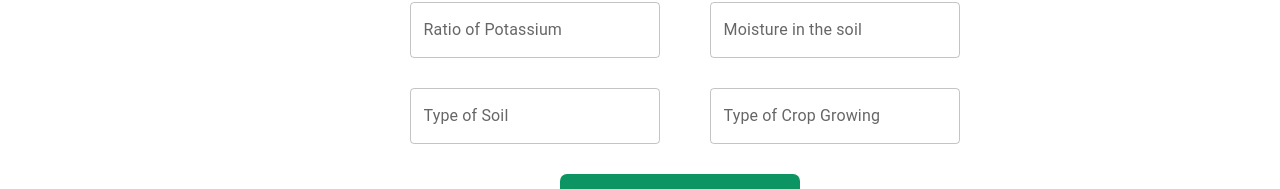
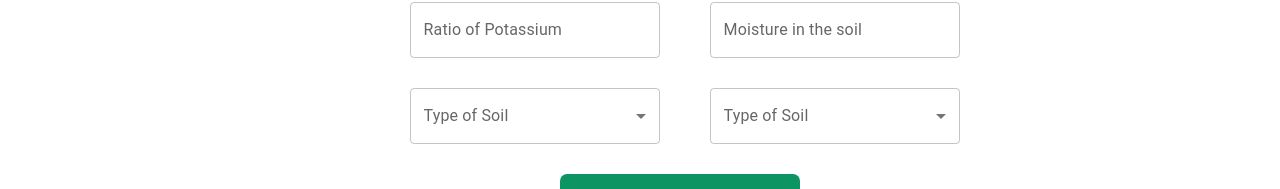
Before and after one commit to deepeshdm/CropFusionAI, a React (Create React App) app: page /fertilizer in a window 1280 px wide. Shown: the part 332-521 px from the top of the page. Built offline with nearby package versions, Linux system fonts and the light colour scheme.

Commit message:
added select fields

```diff
--- a/src/components/fertilizer/FertilizerPage.js
+++ b/src/components/fertilizer/FertilizerPage.js
@@ -2,23 +2,99 @@
 import Header from "../header/Header.js"
 import "./FertilizerPage.css"
 import { TextField } from "@mui/material"
+import * as React from 'react';
+import Box from '@mui/material/Box';
+import InputLabel from '@mui/material/InputLabel';
+import MenuItem from '@mui/material/MenuItem';
+import FormControl from '@mui/material/FormControl';
+import Select from '@mui/material/Select';
+
+
+// Select field for soil types
+function SoilTypeSelectField() {
+    const [soilType, setSoilType] = React.useState('');
+    const handleChange = (event) => {
+        setSoilType(event.target.value);
+    };
+
+    return (
+        <Box sx={{ minWidth: 120 }}>
+            <FormControl fullWidth>
+                <InputLabel id="soil-select-field"> Type of Soil </InputLabel>
+                <Select
+                    labelId="soil-select-field"
+                    id="soil-select-field"
+                    value={soilType}
+                    label="Type of Soil"
+                    onChange={handleChange}>
+                    <MenuItem value={"Sandy"}>Sandy</MenuItem>
+                    <MenuItem value={"Loamy"}>Loamy</MenuItem>
+                    <MenuItem value={"Black"}>Black</MenuItem>
+                    <MenuItem value={"Red"}>Red</MenuItem>
+                    <MenuItem value={"Clayey"}>Clayey</MenuItem>
+                </Select>
+            </FormControl>
+        </Box>
+    );
+}
+
+//-------------------------------------------------------------------------------
+
+// Select field for crop types
+function CropTypeSelectField() {
+    const [cropType, setCropType] = React.useState('');
+    const handleChange = (event) => {
+        setCropType(event.target.value);
+    };
+
+    return (
+        <Box sx={{ minWidth: 120 }}>
+            <FormControl fullWidth>
+                <InputLabel id="crop-select-field"> Type of Soil </InputLabel>
+                <Select
+                    labelId="crop-select-field"
+                    id="crop-select-field"
+                    value={cropType}
+                    label="Type of Crop growing"
+                    onChange={handleChange}>
+                    <MenuItem value={"Maize"}>Maize</MenuItem>
+                    <MenuItem value={"Sugarcane"}>Sugarcane</MenuItem>
+                    <MenuItem value={"Cotton"}>Cotton</MenuItem>
+                    <MenuItem value={"Tobacco"}>Tobacco</MenuItem>
+                    <MenuItem value={"Paddy"}>Paddy</MenuItem>
+                    <MenuItem value={"Barley"}>Barley</MenuItem>
+                    <MenuItem value={"Oil seeds"}>Oil seeds</MenuItem>
+                    <MenuItem value={"Pulses"}>Pulses</MenuItem>
+                    <MenuItem value={"Ground Nuts"}>Ground Nuts</MenuItem>
+                    <MenuItem value={"Wheat"}>Wheat</MenuItem>
+                    <MenuItem value={"Millets"}>Millets</MenuItem>
+
+                </Select>
+            </FormControl>
+        </Box>
+    );
+}
+
+//-------------------------------------------------------------------------------
 
 export function FertilizerPage() {
+
     return (
         <>
-    <Header/>
+            <Header />
             <p> Enter soil characteristics & crop you are growing to find best fertilizer 👩‍🌾🌽🚜 </p>
             <div className="fertilizer-container">
-    <TextField id="nitrogen-input" label="Ratio of Nitrogen" variant="outlined" color="success"/>
-    <TextField id="temp-input" label="Temperature in Celsius" variant="outlined" color="success"/>
-    <TextField id="phosphorous-input" label="Ratio of Phosphorous" variant="outlined" color="success"/>
-    <TextField id="humidity-input" label="% of Humidity" variant="outlined" color="success"/>
-    <TextField id="potassium-input" label="Ratio of Potassium" variant="outlined" color="success"/>
-    <TextField id="moisture-input" label="Moisture in the soil" variant="outlined" color="success"/>
-    <TextField id="soiltype-input" label="Type of Soil" variant="outlined" color="success"/>
-    <TextField id="croptype-input" label="Type of Crop Growing" variant="outlined" color="success"/>
+                <TextField id="nitrogen-input" label="Ratio of Nitrogen" variant="outlined" color="success" />
+                <TextField id="temp-input" label="Temperature in Celsius" variant="outlined" color="success" />
+                <TextField id="phosphorous-input" label="Ratio of Phosphorous" variant="outlined" color="success" />
+                <TextField id="humidity-input" label="% of Humidity" variant="outlined" color="success" />
+                <TextField id="potassium-input" label="Ratio of Potassium" variant="outlined" color="success" />
+                <TextField id="moisture-input" label="Moisture in the soil" variant="outlined" color="success" />
+                <SoilTypeSelectField />
+                <CropTypeSelectField/>
                 <button className="predict_fertilizer_btn"> PREDICT </button>
             </div>
+
         </>
     )
 }
```
Also changed, not shown: src/components/crop/CropPage.js (+9 -8 lines). Lines whose indentation alone changed are shown as unchanged.
